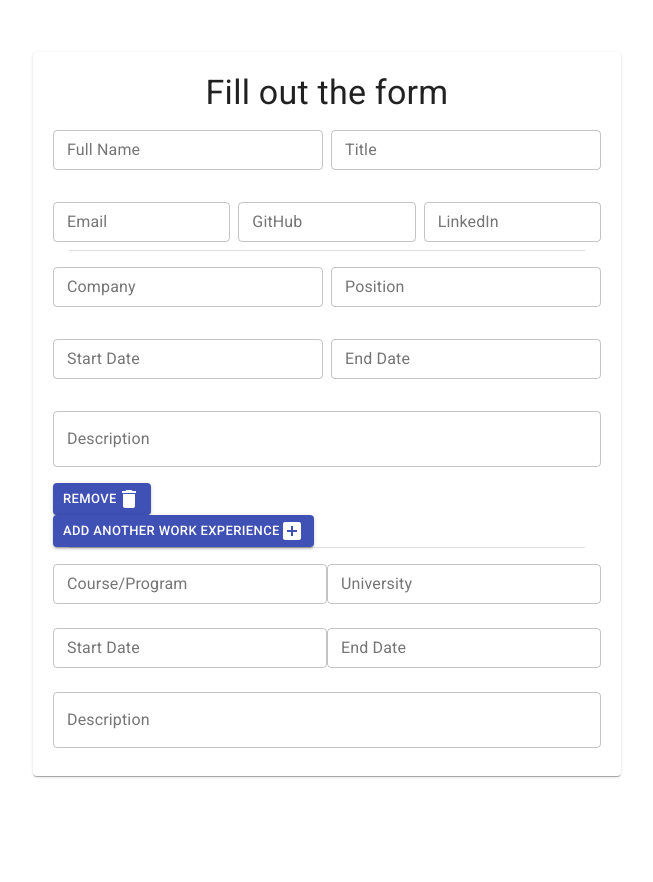
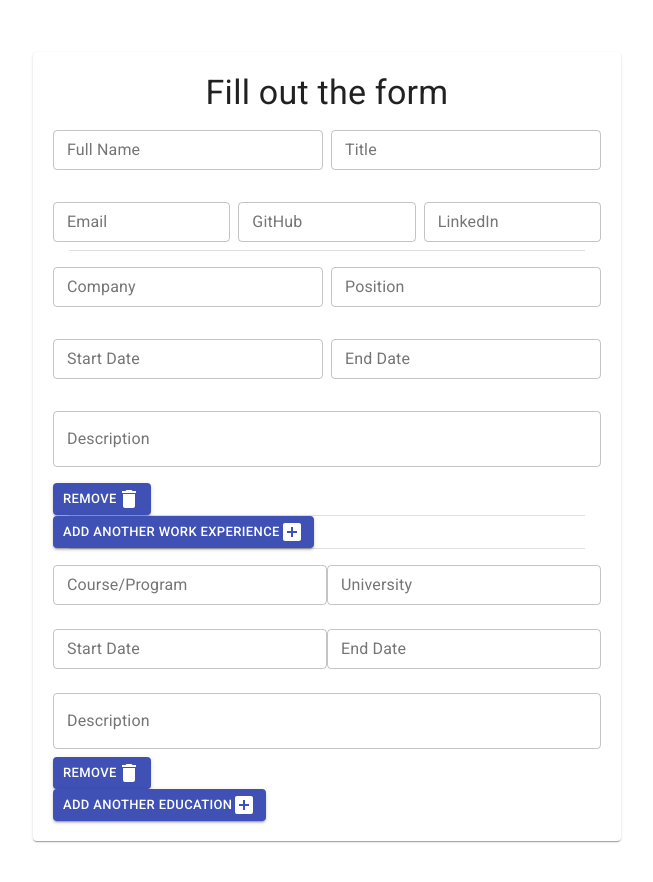
Before and after one commit to suxlike/resume-builder, a React (Create React App) app: page / in a window 1280 px wide. Shown: the top 882 px of the page, without its empty margins (19-672 px from the left). Before the commit the page ends 828 px from the top, so only its background shows below. Built offline with nearby package versions, Linux system fonts and the light colour scheme.

Commit message:
add remove button for education form

```diff
--- a/src/App.js
+++ b/src/App.js
@@ -35,11 +35,12 @@ function App() {
   ]);
   const [edu, setEdu] = useState([
     {
-      course: "asd",
-      university: "asd",
-      startDate: "2015",
-      endDate: "2016",
-      description: "description",
+      id: uuidv4(),
+      course: "",
+      university: "",
+      startDate: "",
+      endDate: "",
+      description: "",
     },
   ]);
   const [work, setWork] = useState([
@@ -93,6 +94,27 @@ function App() {
             </Button>
             <Divider variant="middle" />
             <SetEdu edu={edu} setEdu={setEdu} />
+            <Button
+              onClick={() => {
+                setEdu([
+                  ...edu,
+                  {
+                    id: uuidv4(),
+                    company: "",
+                    position: "",
+                    startDate: "",
+                    endDate: "",
+                    description: "",
+                  },
+                ]);
+              }}
+              color="primary"
+              variant="contained"
+              size="small"
+            >
+              add another education
+              <AddBoxIcon />
+            </Button>
           </Card>
         </Grid>
         <Grid item md={6}>
--- a/src/SetEdu.js
+++ b/src/SetEdu.js
@@ -1,8 +1,9 @@
-import { Grid, TextField } from "@material-ui/core";
+import { Button, Divider, Grid, TextField } from "@material-ui/core";
+import DeleteIcon from "@material-ui/icons/Delete";
 
 const SetEdu = ({ edu, setEdu }) => {
   return edu.map((e, i) => (
-    <Grid container spacing={0} key={i}>
+    <Grid container spacing={0} key={e.id}>
       <Grid item md={6} sm={6} xs={6}>
         <TextField
           fullWidth
@@ -73,6 +74,18 @@ const SetEdu = ({ edu, setEdu }) => {
           }}
         />
       </Grid>
+      <Button
+        onClick={() => {
+          setEdu(edu.filter((a) => a.id !== e.id));
+        }}
+        color="primary"
+        variant="contained"
+        size="small"
+      >
+        remove
+        <DeleteIcon />
+      </Button>
+      <Divider variant="middle" />
     </Grid>
   ));
 };
--- a/src/SetWork.js
+++ b/src/SetWork.js
@@ -1,4 +1,4 @@
-import { Button, Grid, TextField } from "@material-ui/core";
+import { Button, Divider, Grid, TextField } from "@material-ui/core";
 import DeleteIcon from "@material-ui/icons/Delete";
 const SetWork = ({ work, setWork }) => {
   return work.map((w, i) => (
@@ -85,6 +85,7 @@ const SetWork = ({ work, setWork }) => {
           remove
           <DeleteIcon />
         </Button>
+        <Divider variant="middle" />
       </Grid>
     </Grid>
   ));
```
